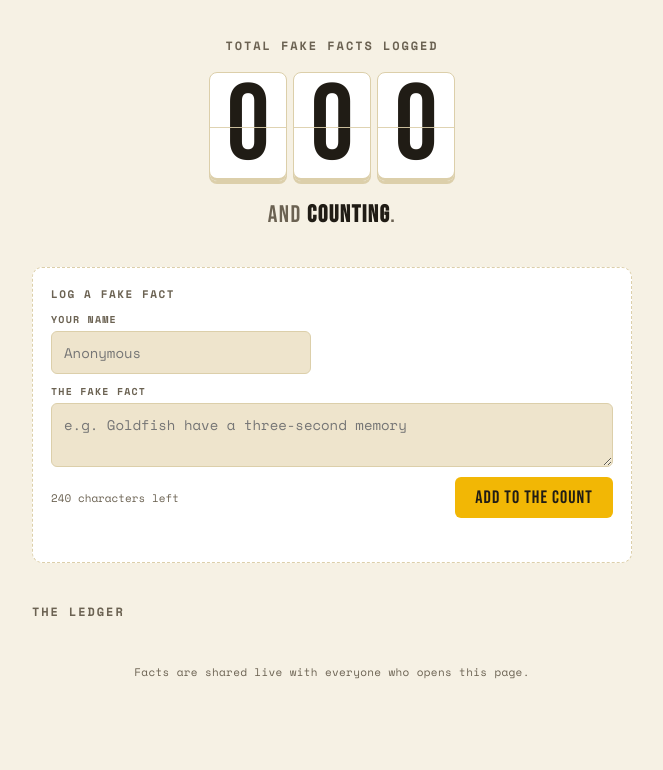
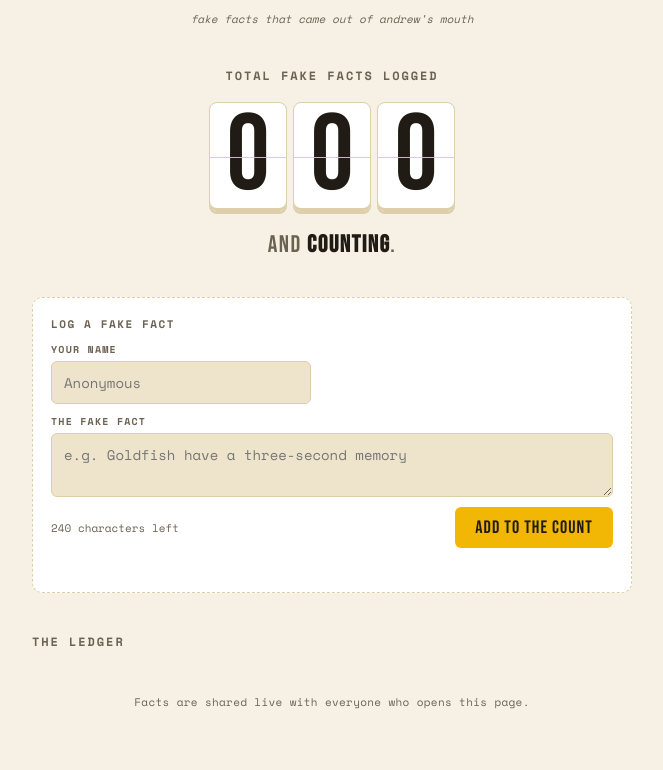
Before and after one commit to dexzt/dexzt.github.io, a plain HTML site: page index.html in a window 1280 px wide. Shown: the part 67-837 px from the top of the page, without its empty margins (308-971 px from the left). Before the commit the page ends 807 px from the top, so only its background shows below. Drawn offline with nearby package versions, Linux system fonts and the light colour scheme; no server answers.

Commit message:
adjusted text to make it more clear

```diff
--- a/index.html
+++ b/index.html
@@ -79,6 +79,13 @@
     color: var(--ink-soft);
   }
   .brand b { color: var(--ink); }
+  .tagline {
+    font-size: 11px;
+    font-style: italic;
+    color: var(--ink-soft);
+    text-align: center;
+    margin: 14px 0 0;
+  }
   .live {
     display: inline-flex;
     align-items: center;
@@ -328,6 +335,7 @@
     <div class="brand">ANDREW'S <b>FAKE&nbsp;FACT&nbsp;COUNTER</b></div>
     <div class="live"><span class="live-dot"></span> live for everyone</div>
   </div>
+  <p class="tagline">fake facts that came out of andrew's mouth</p>
 
   <div class="hero">
     <p class="eyebrow">Total fake facts logged</p>
```
Lines whose indentation alone changed are shown as unchanged.
